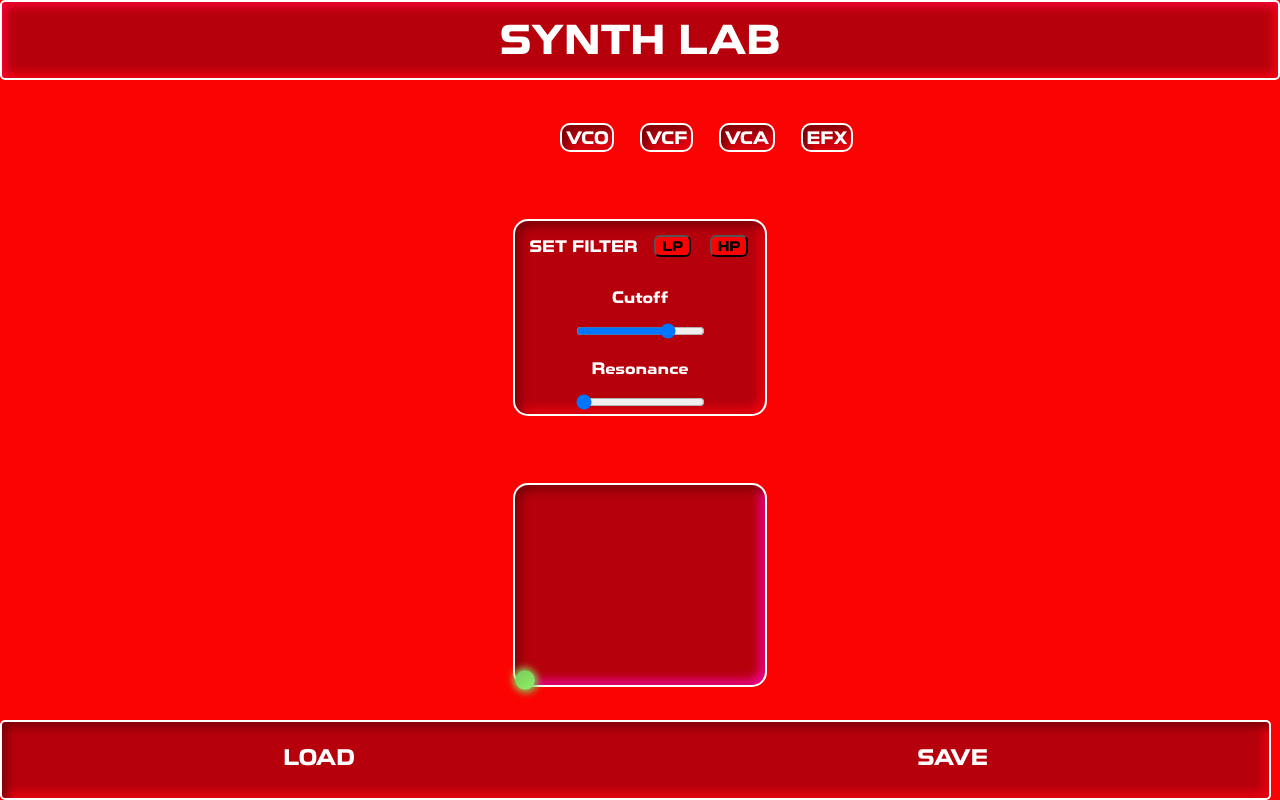
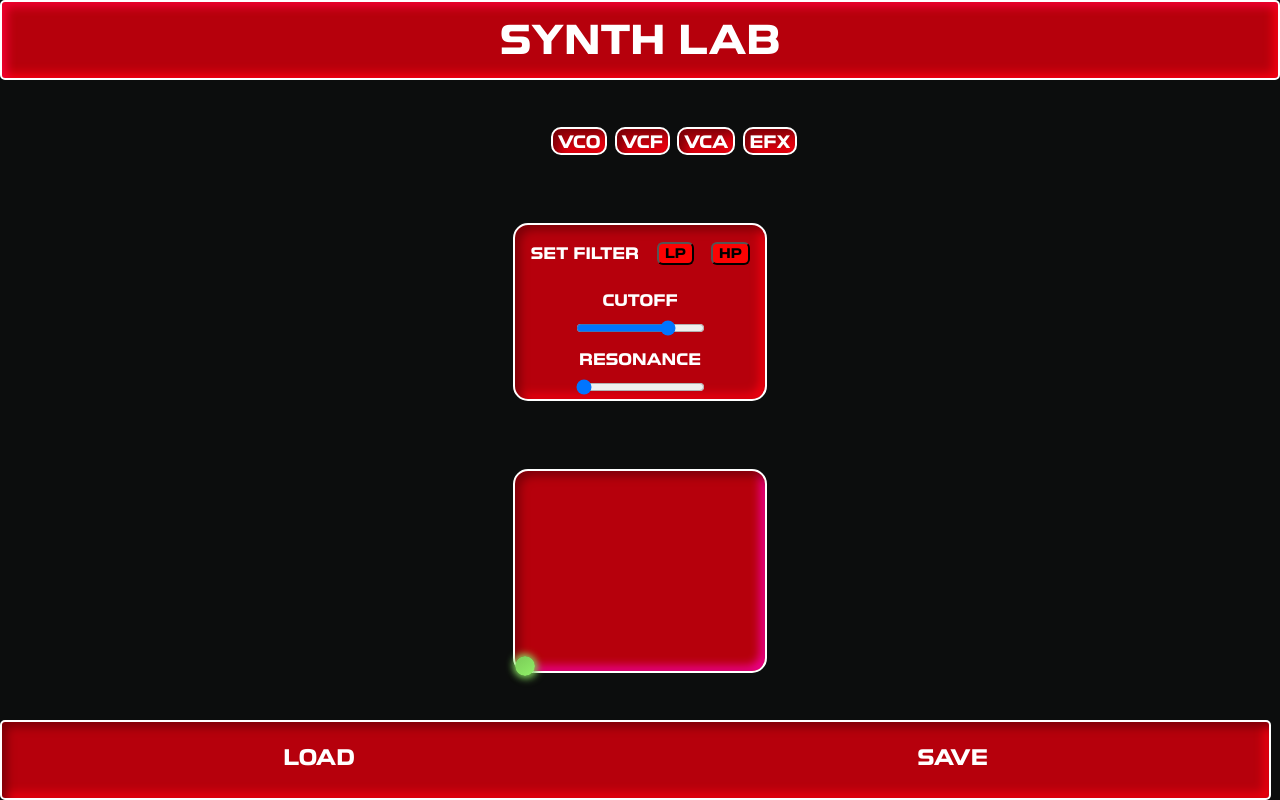
Before and after one commit to PhilippAubert/capstone-digitalSynth, a React (Create React App) app: page /filter in a window 1280 px wide. Built offline with nearby package versions, Linux system fonts and the light colour scheme.

Commit message:
Fix Function-Board for all NavLinks via DuckTape

```diff
--- a/src/App.css
+++ b/src/App.css
@@ -6,7 +6,7 @@
   display: grid;
   grid-template-rows: 10vh auto 10vh;
   height: 100vh;
-  background: #fc0303;
+  background: #0c0d0d;
 }
 
 .App-Header {
@@ -24,7 +24,7 @@
   display: flex;
   flex-direction: row;
   justify-content: space-around;
-  margin-top: 10px;
+  margin-top: 2%;
   font-size: 1.2em;
 }
 
@@ -54,8 +54,8 @@
   font-weight: 800;
   border: 2px solid white;
   border-radius: 10px;
-  padding: 1% 2%;
-  margin: 0 7%;
+  padding: 1% 2.5%;
+  margin: 0 2.1%;
   font-size: 90%;
   background: #b6000c;
   box-shadow: inset 5px 5px 10px #7c0008, inset -5px -5px 10px #f00010;
@@ -75,13 +75,14 @@ input {
   color: white;
   border-radius: 15px;
   width: 250px;
-  margin: 0;
+  margin: 2%;
   background: #b6000c;
   box-shadow: inset 5px 5px 10px #7c0008, inset -5px -5px 10px #f00010;
 }
 
 .Function-Board p {
   font-size: 1em;
+  padding: 1%;
 }
 
 .Function-Board input {
--- a/src/components/Effects.js
+++ b/src/components/Effects.js
@@ -1,3 +1,5 @@
+import "./css/Effects.css";
+
 export default function Effects({
   reverb,
   phaser,
@@ -14,10 +16,10 @@ export default function Effects({
 
   return (
     <div className="Function-Board">
-      <div className="Amp-bar">
-        <p>SET AUDIO EFFECTS</p>
+      <div className="Effects-Bar">
+        <p className="Effects-Headline">SET AUDIO EFFECTS</p>
       </div>{" "}
-      <p> Reverb </p>
+      <p className="Effect-Value"> REVERB </p>
       <input
         value={reverb}
         onChange={handleReverbChange}
@@ -27,7 +29,7 @@ export default function Effects({
         className="Value"
         step="1"
       />
-      <p> Phaser </p>
+      <p className="Effect-Value"> PHASER </p>
       <input
         value={phaser}
         onChange={handlePhaserChange}
--- a/src/components/FilterBoard.js
+++ b/src/components/FilterBoard.js
@@ -23,23 +23,24 @@ export default function FilterBoard({
     <div className="Function-Board">
       <div className="Filter-bar">
         <p>SET FILTER </p>
+
         <button
           id="lowpass"
           onClick={changeFilterType}
-          className={"FilterButton"}
+          className="FilterButton"
         >
           <p className="Filter-Box"> LP </p>
         </button>
         <button
           id="highpass"
           onClick={changeFilterType}
-          className={"FilterButton"}
+          className="FilterButton"
         >
           <p className="Filter-Box"> HP </p>
         </button>
       </div>
 
-      <p> Cutoff </p>
+      <p className="Filter-Value"> CUTOFF </p>
       <input
         value={cutOff}
         onChange={handleCutoffChange}
@@ -50,7 +51,7 @@ export default function FilterBoard({
         step="0.1"
       />
 
-      <p> Resonance </p>
+      <p className="Filter-Value"> RESONANCE </p>
       <input
         value={resonance}
         onChange={handleResonanceChange}
--- a/src/components/Oscillators.js
+++ b/src/components/Oscillators.js
@@ -35,7 +35,6 @@ export default function Oscillators({
   return (
     <div className="Function-Board">
       <p>SET OSCILLATOR</p>
-
       <div className="Vco-bar">
         <p>OSC 1</p>
         <div className="Icons">
--- /dev/null
+++ b/src/components/css/Effects.css
@@ -0,0 +1,8 @@
+.Effect-Value {
+  padding: 0%;
+  margin: 3%;
+}
+
+.Effects-Headline {
+  margin-bottom: 9.5%;
+}
--- a/src/components/css/FilterBoard.css
+++ b/src/components/css/FilterBoard.css
@@ -5,10 +5,6 @@
   align-items: center;
   margin: 0 2px;
   background: #fc0303;
-}
-
-.FilterButton p {
-  font-size: 1em;
 }
 
 .Filter-Box {
@@ -24,3 +20,8 @@
   justify-content: space-evenly;
   align-items: center;
 }
+
+.Filter-Value {
+  padding: 0;
+  margin: 3%;
+}
--- a/src/components/css/Oscillators.css
+++ b/src/components/css/Oscillators.css
@@ -7,7 +7,7 @@
 }
 
 .Vco-bar p {
-  text-align: left;
+  margin: 3%;
 }
 
 .Change {
--- a/src/components/css/Touchpad.css
+++ b/src/components/css/Touchpad.css
@@ -5,13 +5,9 @@
   border-radius: 15px;
   position: relative;
   touch-action: none;
-}
-
-.Touchpad {
-  margin: 0 auto;
-  border-radius: 15px;
   background: #b6000c;
   box-shadow: inset 5px 5px 10px #7c0008, inset -5px -5px 10px #f00090;
+  margin-bottom: 2%;
 }
 
 .box {
```
